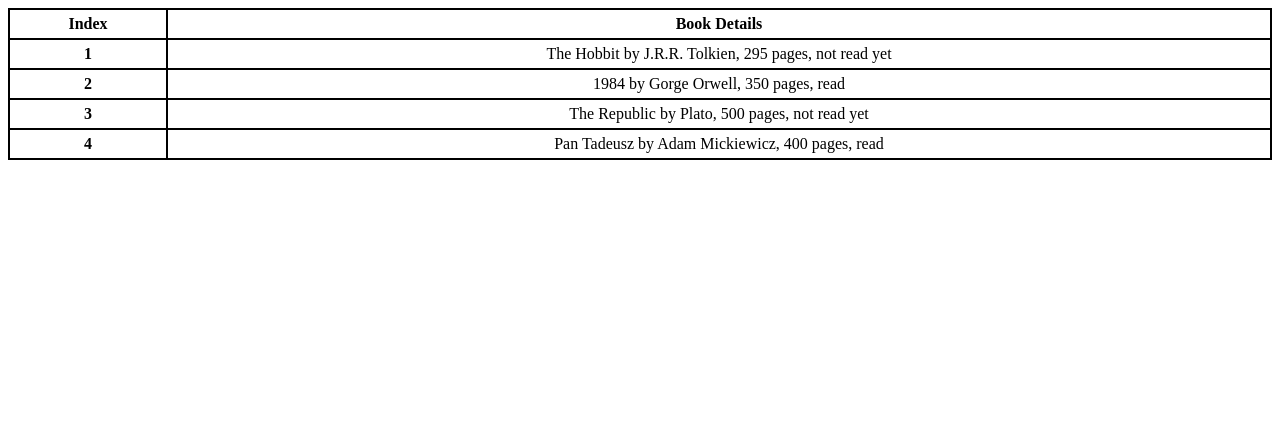
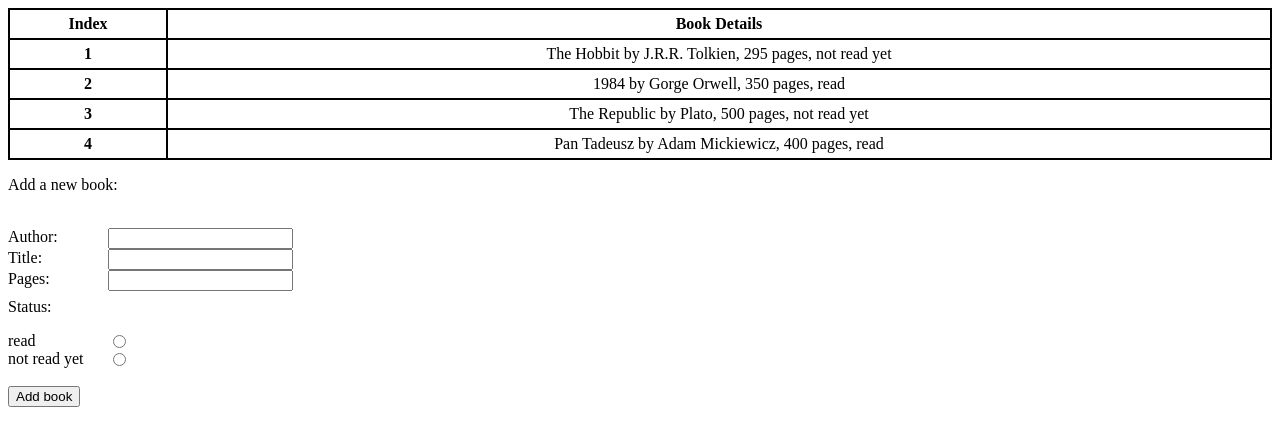
Before and after one commit to Krzysiek34/odin_library, a plain HTML site: page index.html in a window 1280 px wide. Drawn offline with Linux system fonts and the light colour scheme.

Commit message:
Stworzenie formularza w którym użytkownik tworzy nową książe. Stworzenie funckji addNewBook która pobiera wartości z formularza i wyświetla je w tabeli. W funckji showBooks dodanie czyszczenia tabeli żeby nie było duplikatów po dodaniu książki przez użytkownika.

```diff
--- a/index.html
+++ b/index.html
@@ -15,9 +15,24 @@
             </tr>
         </thead>
         <tbody>
-            <!-- Rows will be inserted here -->
         </tbody>
     </table>
+    <form action="" method="post" id="myBookForm">
+        <p>Add a new book: </p><br>
+        <label for="author">Author: </label>
+        <input type="text" id="author" name="author"><br>
+        <label for="title">Title: </label>
+        <input type="text" id="title" name="title"><br>
+        <label for="pages">Pages: </label>
+        <input type="number" id="pages" name="pages"><br>
+        <p>Status: </p>
+        <label for="yes">read</label>
+        <input type="radio" id="yes" name="isRead" value="read">
+        <label for="no">not read yet</label>
+        <input type="radio" id="no" name="isRead" value="not read yet"><br>
+        <br><br>
+        <button id="sendInfo">Add book</button>
+    </form>
     <script src="script.js"></script>
 </body>
 </html>
--- a/script.js
+++ b/script.js
@@ -20,6 +20,7 @@ function addBookToLibrary(title, author, pages, isRead){
 
 function showBooks(){
     const table = document.querySelector("#libraryTable tbody")
+    table.innerHTML = ""; // czysci tabele za kazdym razem
     for(i = 0; i < myLibrary.length; i++){
         const row = document.createElement("tr");
 
@@ -36,6 +37,27 @@ function showBooks(){
 }
 
 
+
+document.getElementById("sendInfo").addEventListener("click",  function addNewBook(){
+    event.preventDefault();
+
+    let newAuthor = document.getElementById("author").value;
+    let newTitle = document.getElementById("title").value;
+    let newPages = document.getElementById("pages").value;
+    let statusYes = document.getElementById("yes");
+    let checkedStatus = statusYes.checked ? "read" : "not read yet";
+
+    let newBook = new Book(newTitle, newAuthor, newPages, checkedStatus);
+    myLibrary.push(newBook);
+
+    showBooks();
+
+    document.getElementById("myBookForm").reset(); //resetuje formularz po wysłaniu
+});
+
+//Na przyszłość. Zrobić żeby dodana książka była zapisana, json/php.
+
+
 addBookToLibrary("The Hobbit", "J.R.R. Tolkien", 295, "not read yet");
 addBookToLibrary("1984", "Gorge Orwell", 350, "read");
 addBookToLibrary("The Republic", "Plato", 500, "not read yet");
--- a/styles.css
+++ b/styles.css
@@ -7,3 +7,14 @@ th, td{
     padding: 5px;
     text-align: center;
 }
+label{
+    display: inline-block;
+    float: left;
+    clear: left;
+    width: 100px;
+    text-align: left;
+}
+input {
+  display: inline-block;
+  float: left;
+}
```
